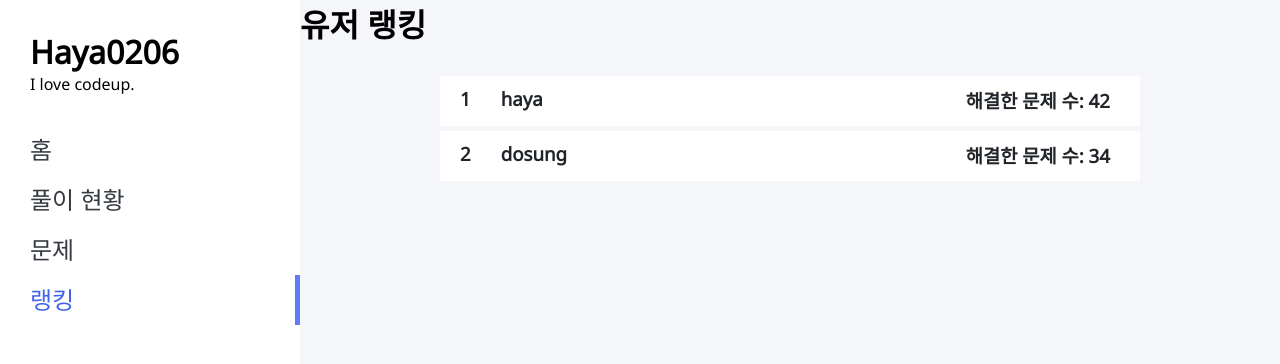
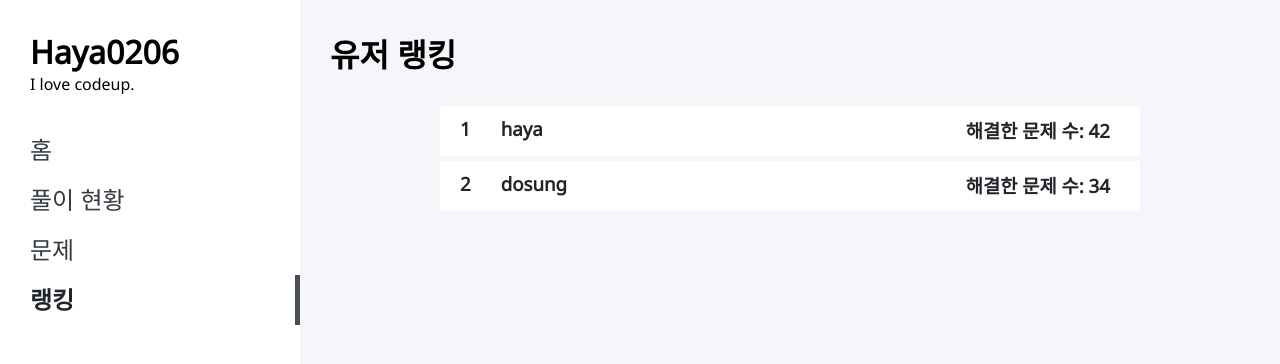
Before and after one commit to kuko216/This.Code_frontend, a React app: page /rank in a window 1280 px wide. Shown: the top 364 px of the page. Built offline with nearby package versions, Linux system fonts and the light colour scheme.

Commit message:
디자인 수정

```diff
--- a/src/components/Problem.js
+++ b/src/components/Problem.js
@@ -8,6 +8,13 @@ const numberFormat = (n) => {
     return pad.substring(0, pad.length - str.length) + str;
 }
 
+const Component = styled.div`
+    padding: 30px;
+    width: 100%;
+    display: flex;
+    flex-direction: column;
+    box-sizing: border-box;
+`
 
 const WhiteBox = styled.div`
     margin: 0 auto;
@@ -80,6 +87,7 @@ const MiniDesc = styled.h3`
 
 const ProblemCard = ({index, title}) => {
     return (
+        <Component className="a">
             <WhiteBox>
                 <Wrapper>
                     <Number>{numberFormat(1)}번 문제</Number>
@@ -111,6 +119,7 @@ const ProblemCard = ({index, title}) => {
                     </DescWrapper>
                 </Wrapper>
             </WhiteBox>
+        </Component>
     );
 };
 
--- a/src/components/ProblemList.js
+++ b/src/components/ProblemList.js
@@ -5,8 +5,15 @@ import oc from 'open-color';
 
 import ProblemCard from './ProblemCard';
 
+import * as ProblemApi from 'api/problem';
 
-import * as ProblemApi from 'api/problem';
+const Wrapper = styled.div`
+    padding: 30px;
+    width: 100%;
+    display: flex;
+    flex-direction: column;
+    box-sizing: border-box;
+`
 
 const Title = styled.h1`
     margin: 0;
@@ -97,7 +104,7 @@ class ProblemList extends React.Component {
 
     render(){
         return (
-            <>
+            <Wrapper>
                 <Title>문제 리스트</Title>
                 <ProblemListWrapper>
                     {testList.map((p, index) =>
@@ -108,7 +115,7 @@ class ProblemList extends React.Component {
                         />
                     )}
                 </ProblemListWrapper>
-            </>
+            </Wrapper>
         )
     }
 }
--- a/src/components/Rank.js
+++ b/src/components/Rank.js
@@ -4,6 +4,14 @@ import styled from 'styled-components';
 import oc from 'open-color';
 
 import RankCard from './RankCard';
+
+const Wrapper = styled.div`
+    padding: 30px;
+    width: 100%;
+    display: flex;
+    flex-direction: column;
+    box-sizing: border-box;
+`
 
 const Title = styled.h1`
     margin: 0;
@@ -14,6 +22,7 @@ const RankListWrapper = styled.div`
     width: 100%;
     height: 100%;
     display: flex;
+    box-sizing: border-box;
     flex-direction: column;
 `
 
@@ -33,7 +42,7 @@ const RankList = [
 class Rank extends React.Component {
     render(){
         return (
-            <>
+            <Wrapper>
                 <Title>유저 랭킹</Title>
                 <RankListWrapper>
                     {RankList.map((r, index) =>
@@ -46,7 +55,7 @@ class Rank extends React.Component {
                         />
                     )}
                 </RankListWrapper>
-            </>
+            </Wrapper>
         )
     }
 }
--- a/src/containers/PageTemplate.js
+++ b/src/containers/PageTemplate.js
@@ -66,6 +66,12 @@ const UserIntro = styled.span`
     font-size: 1rem;
     overflow-wrap: break-word;
 `
+const NavText = styled.h3`
+    margin: 0;
+    line-height: 50px;
+    font-size: 1.5rem;
+    font-weight: normal;
+`
 
 const NavItem = styled(NavLink)`
     height: 50px;
@@ -88,8 +94,11 @@ const NavItem = styled(NavLink)`
     }
 
     &.active{
-        color: ${oc.indigo[7]};
-        border-right: 5px solid ${oc.indigo[5]};
+        ${NavText}{
+            font-weight: bold;
+        }
+        color: ${oc.gray[9]};
+        border-right: 5px solid ${oc.gray[7]};
     }
 
     @media(max-width:900px){
@@ -99,18 +108,14 @@ const NavItem = styled(NavLink)`
         text-align: center;
 
         &.active{
-            color: ${oc.indigo[7]};
+            ${NavText}{
+                font-weight: bold;
+            }
+            color: ${oc.gray[9]};
             border-right: none;
-            border-bottom: 5px solid ${oc.indigo[5]};
+            border-bottom: 5px solid ${oc.gray[7]};
         }
     }
-`
-
-const NavText = styled.h3`
-    margin: 0;
-    line-height: 50px;
-    font-size: 1.5rem;
-    font-weight: normal;
 `
 
 class PageTemplate extends React.Component {
```
Lines whose indentation alone changed are shown as unchanged.
